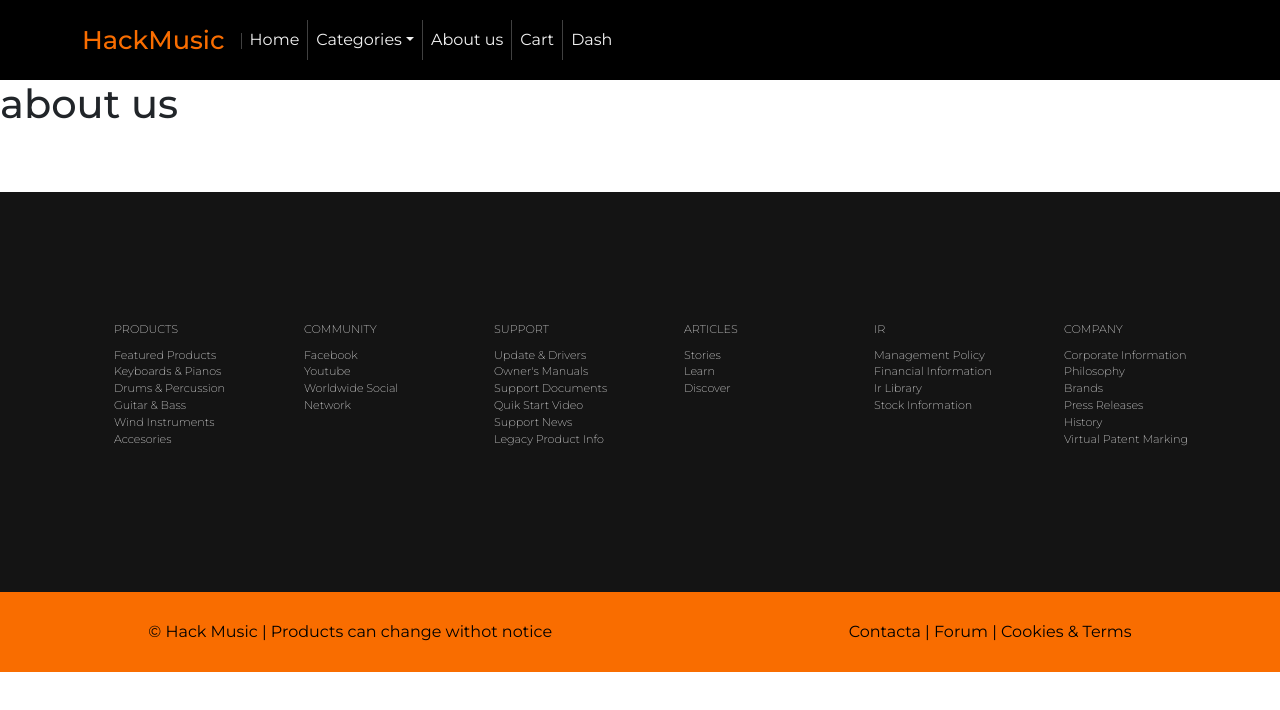
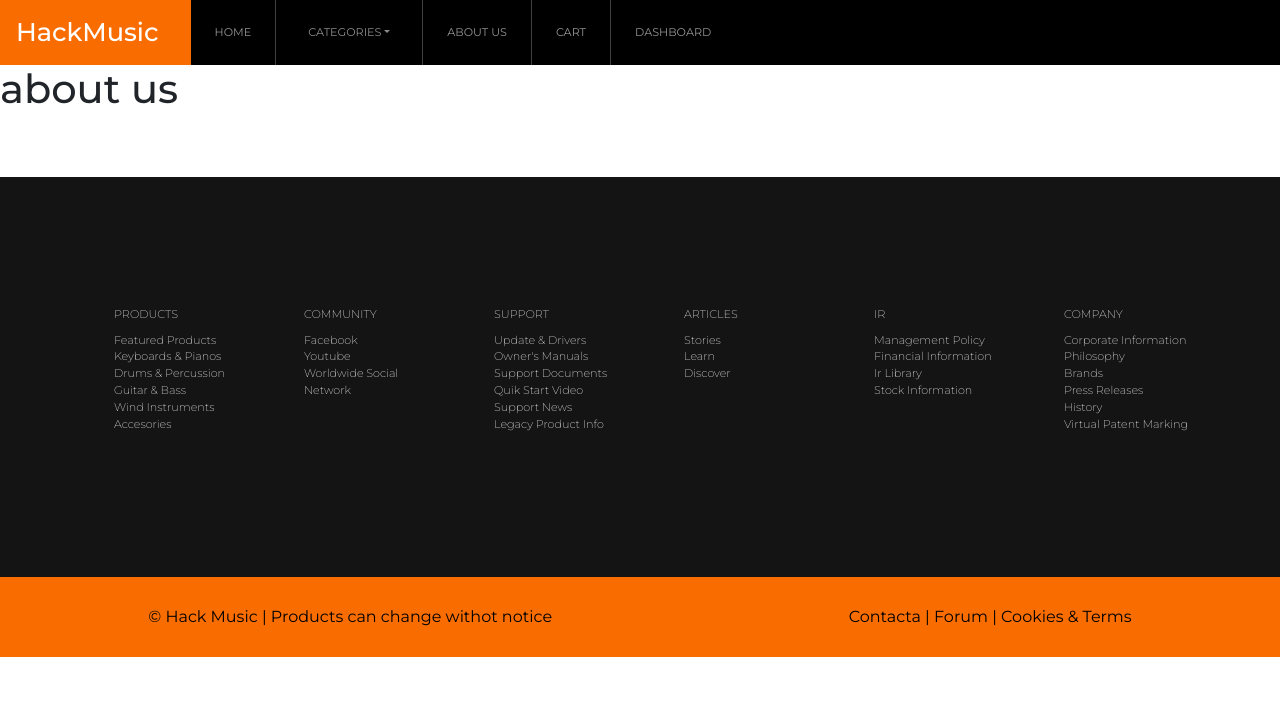
Before and after one commit to gabi-bm/hack-music-front, a React (Create React App) app: page /aboutus in a window 1280 px wide. Shown: the top 710 px of the page. Built offline with nearby package versions, Linux system fonts and the light colour scheme.

Commit message:
Category page cards

```diff
--- a/src/App.css
+++ b/src/App.css
@@ -13,6 +13,10 @@
   --font-size-md: 0.8rem;
   --font-size-lg: 1rem;
   --font-size-xl: 1.2rem;
+}
+
+ul {
+  list-style-type: none !important;
 }
 
 h1 {
--- a/src/Pages/Category/Category.css
+++ b/src/Pages/Category/Category.css
@@ -0,0 +1,12 @@
+.category-title {
+  font-weight: 200;
+  margin: 0 auto;
+}
+
+li:hover {
+  text-decoration: none;
+}
+
+.view-product-span:hover {
+  color: var(--third-color);
+}
--- a/src/Pages/Category/Category.jsx
+++ b/src/Pages/Category/Category.jsx
@@ -4,6 +4,7 @@ import Footer from "../../Components/Footter/Footer";
 import { useParams } from "react-router-dom";
 import { useState, useEffect } from "react";
 import axios from "axios";
+import { Container } from "react-bootstrap";
 
 const Category = () => {
   const params = useParams();
@@ -23,16 +24,46 @@ const Category = () => {
   return (
     <div>
       <NavBar />
-      <h1>Category</h1>
-      <ul>
+      <div style={{ width: "100%", height: "500px", overflow: "hidden" }}>
+        {/* Ver altura img en vh.. relacionar con altura nav y h1 para que cubran pantalla. Y ver caso pantallas con poco ancho */}
+        <img
+          style={{ width: "100%", height: "auto" }}
+          src="https://i.postimg.cc/V61svYzZ/pexels-caleb-oquendo-3018083.jpg"
+        ></img>
+      </div>
+      <Container style={{ textAlign: "center" }}>
+        <h1 className="category-title mt-5">DRUMS & PERCUSSION</h1>
+        {/* VER DE TENER DISPONIBLE LA CATGORY PARA NO HARCODEAR */}
+        <ul className="m-0 p-0" style={{ width: "100%" }}>
           {products.map((product) => {
             return (
-            <li key={product.id} className="tx-color-third">
-              {product.name}
+              <li key={product.id} className="tx-color-third w-100 my-4">
+                <div className="d-flex border" style={{ height: "270px", padding: "40px 45px" }}>
+                  <div
+                    className="border-end"
+                    style={{ minWidth: "250px", height: "100%", paddingRight: "45px" }}
+                  >
+                    <img
+                      src="https://i.postimg.cc/yNB1LV2h/percussion-santana-front.jpg"
+                      style={{ width: "100%", maxHeight: "100%" }}
+                    ></img>
+                  </div>
+                  <div className="flex-grow-1" style={{ paddingLeft: "45px" }}>
+                    <div className="d-flex flex-column align-items-start">
+                      <span className="tx-size-xl">{product.name}</span>
+                      <span className="tx-size-sm py-2" style={{ textAlign: "start" }}>
+                        {product.description.slice(0, 300) + "..."}
+                      </span>
+                      <span className="tx-size-md py-2">USD{" $" + product.price}</span>
+                      <span className="tx-size-md view-product-span">View product {">"}</span>
+                    </div>
+                  </div>
+                </div>
               </li>
             );
           })}
         </ul>
+      </Container>
       <Footer />
     </div>
   );
--- a/src/Pages/Home/Home.css
+++ b/src/Pages/Home/Home.css
@@ -9,10 +9,10 @@
     margin-bottom: 6%;
 }
 .titulo-header{
-    font-size: 5rem;
-    text-shadow: -1px -1px 1px #f96d00, 1px -1px 1px #f96d00, -1px 1px 1px #f96d00, 1px 1px 1px #f96d00;
+    font-size: 6rem;
+    /* text-shadow: -1px -1px 1px #f96d00, 1px -1px 1px #f96d00, -1px 1px 1px #f96d00, 1px 1px 1px #f96d00; */
     color: var(--fourth-color);
-    font-weight: 300;
+    font-weight: 500;
 }
 
 .category-card{
--- a/src/components/Footter/Footer.css
+++ b/src/components/Footter/Footer.css
@@ -7,7 +7,7 @@
 
 
 }
-ul{
+.footer-ul{
     list-style: none;
     color: var(--fourth-color);
 
--- a/src/components/Footter/Footer.jsx
+++ b/src/components/Footter/Footer.jsx
@@ -8,7 +8,7 @@ const Footer = () => {
         <div className="footer-text container">
           <div className="row">
             <div className="col-2">
-              <ul>
+              <ul className="footer-ul">
                 <li className="foo-title">PRODUCTS</li>
                 <li>Featured Products</li>
                 <li>Keyboards & Pianos</li>
@@ -19,7 +19,7 @@ const Footer = () => {
               </ul>
             </div>
             <div className="col-2">
-              <ul>
+              <ul className="footer-ul">
                 <li className="foo-title">COMMUNITY</li>
                 <li>Facebook</li>
                 <li>Youtube</li>
@@ -27,7 +27,7 @@ const Footer = () => {
               </ul>
             </div>
             <div className="col-2">
-              <ul>
+              <ul className="footer-ul">
                 <li className="foo-title">SUPPORT</li>
                 <li>Update & Drivers</li>
                 <li>Owner's Manuals</li>
@@ -38,7 +38,7 @@ const Footer = () => {
               </ul>
             </div>
             <div className="col-2">
-              <ul>
+              <ul className="footer-ul">
                 <li className="foo-title">ARTICLES</li>
                 <li>Stories</li>
                 <li>Learn</li>
@@ -46,7 +46,7 @@ const Footer = () => {
               </ul>
             </div>
             <div className="col-2">
-              <ul>
+              <ul className="footer-ul">
                 <li className="foo-title">IR</li>
                 <li>Management Policy</li>
                 <li>Financial Information</li>
@@ -55,7 +55,7 @@ const Footer = () => {
               </ul>
             </div>
             <div className="col-2">
-              <ul className="font">
+              <ul className="font footer-ul">
                 <li className="foo-title">COMPANY</li>
                 <li>Corporate Information</li>
                 <li>Philosophy</li>
--- a/src/components/Navbar/Navbar.css
+++ b/src/components/Navbar/Navbar.css
@@ -2,22 +2,28 @@
 .custom-navbar{
     background-color: black;
     display: flex;
-    height: 80px;
+    height: 65px;
 }
 .tx-color-logo{
-    color: var(--third-color) !important;
+    color: white !important;
     font-size: 1.6rem !important;
     font-weight: 500;
-
 }
 .tx-color-navbar{
     color: var(--fourth-color) !important;
     font-size: 1rem !important;
 }
-#basic-nav-dropdown{
+
+.tx-color-navbar span,
+ .dropdown a {
+    color: rgb(150, 148, 148); /* Mala mía que no uso variable*/
+    font-size: var(--font-size-sm);
+}
+
+/* #basic-nav-dropdown{
     color: var(--fourth-color) !important;
     font-size: 1rem !important;
-}
+} */
 .div-flex{
     display: flex;
     justify-content: center;
--- a/src/components/Navbar/Navbar.jsx
+++ b/src/components/Navbar/Navbar.jsx
@@ -4,23 +4,25 @@ import "./Navbar.css";
 
 const NavBar = () => {
   return (
-    <Navbar className="custom-navbar" expand="lg" variant="dark">
-      <Container>
-        <div className="div-flex">
-          <div className="div-logo">
-            <Navbar.Brand className="tx-color-logo" href="/">
-              HackMusic
+    <Navbar className="custom-navbar py-0" expand="lg" variant="dark">
+      <div className="div-flex h-100">
+        <div className="div-logo bg-third-color h-100">
+          <Navbar.Brand className="tx-color-logo px-3 h-100 d-flex align-items-center" href="/">
+            <span>HackMusic</span>
           </Navbar.Brand>
-            <div className="vr"></div>
         </div>
         <Navbar.Toggle aria-controls="basic-navbar-nav" />
-          <Navbar.Collapse id="basic-navbar-nav">
-            <Nav className="me-auto">
-              <Nav.Link className="tx-color-navbar" href="/">
-                Home
+        <Navbar.Collapse className="h-100" id="basic-navbar-nav">
+          <Nav className="me-auto h-100">
+            <Nav.Link className="tx-color-navbar d-flex align-items-center px-4" href="/">
+              <span>HOME</span>
             </Nav.Link>
             <div className="vr"></div>
-              <NavDropdown className="tx-color-navbar" title="Categories" id="basic-nav-dropdown">
+            <NavDropdown
+              className="tx-color-navbar d-flex align-items-center px-4"
+              title="CATEGORIES"
+              id="basic-nav-dropdown"
+            >
               <NavDropdown.Item href="/category">Wind </NavDropdown.Item>
               <NavDropdown.Divider />
               <NavDropdown.Item href="/category">Percussion</NavDropdown.Item>
@@ -28,21 +30,20 @@ const NavBar = () => {
               <NavDropdown.Item href="/category">String</NavDropdown.Item>
             </NavDropdown>
             <div className="vr"></div>
-              <Nav.Link className="tx-color-navbar" href="/aboutus">
-                About us
+            <Nav.Link className="tx-color-navbar d-flex align-items-center px-4" href="/aboutus">
+              <span>ABOUT US</span>
             </Nav.Link>
             <div className="vr"></div>
-              <Nav.Link className="tx-color-navbar" href="#link">
-                Cart
+            <Nav.Link className="tx-color-navbar d-flex align-items-center px-4" href="#link">
+              <span>CART</span>
             </Nav.Link>
             <div className="vr"></div>
-              <Nav.Link className="tx-color-navbar" href="#link">
-                Dash
+            <Nav.Link className="tx-color-navbar d-flex align-items-center px-4" href="#link">
+              <span>DASHBOARD</span>
             </Nav.Link>
           </Nav>
         </Navbar.Collapse>
       </div>
-      </Container>
     </Navbar>
   );
 };
```
Lines whose indentation alone changed are shown as unchanged.
